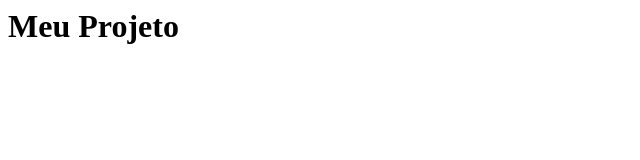
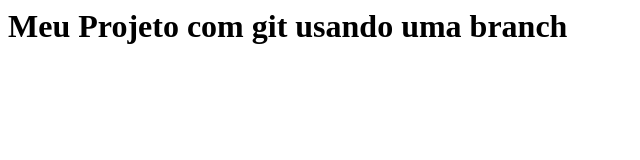
Before and after one commit to cesarGrecco/meus-projetos, a plain HTML site: page usando_git/pagina.html in a window 1280 px wide. Shown: the whole page, without its empty margins (0-640 px from the left). Drawn offline with Linux system fonts and the light colour scheme.

Commit message:
Modifiquei o titulox

```diff
--- a/usando_git/pagina.html
+++ b/usando_git/pagina.html
@@ -1,7 +1,7 @@
 <html>
 	<head>
 	<body>
-	<h1>Meu Projeto</h1>
+	<h1>Meu Projeto com git usando uma branch</h1>
 	</body>
 	</head>
 </html>
```
